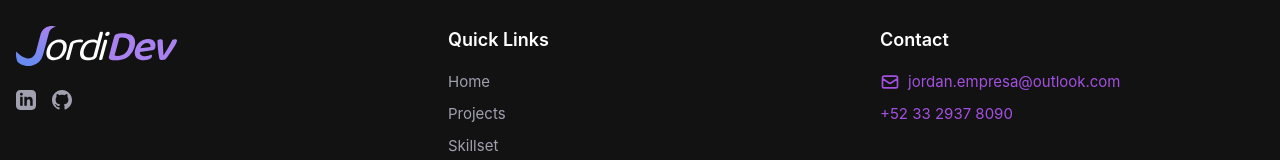
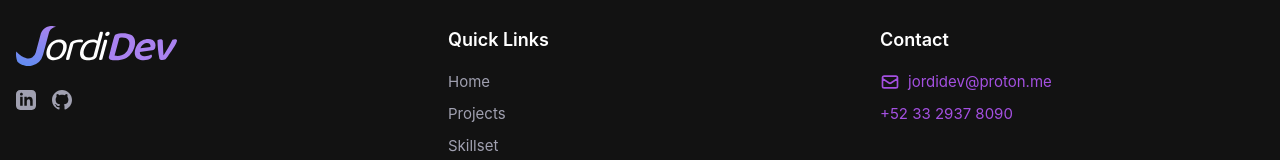
Before and after one commit to MysticKarax/portfolio, a Vue app: page / in a window 1280 px wide. Shown: the part 8731-8891 px from the top of the page. Built offline with nearby package versions, Linux system fonts and the light colour scheme.

Commit message:
changed footer contact email

```diff
--- a/src/components/layout/Footer.vue
+++ b/src/components/layout/Footer.vue
@@ -77,7 +77,7 @@
               d="M3 8l7.89 5.26a2 2 0 002.22 0L21 8M5 19h14a2 2 0 002-2V7a2 2 0 00-2-2H5a2 2 0 00-2 2v10a2 2 0 002 2z"
             />
           </svg>
-          jordan.empresa@outlook.com
+          jordidev@proton.me
         </a>
         <a
           href="tel:+523329378090"
```
